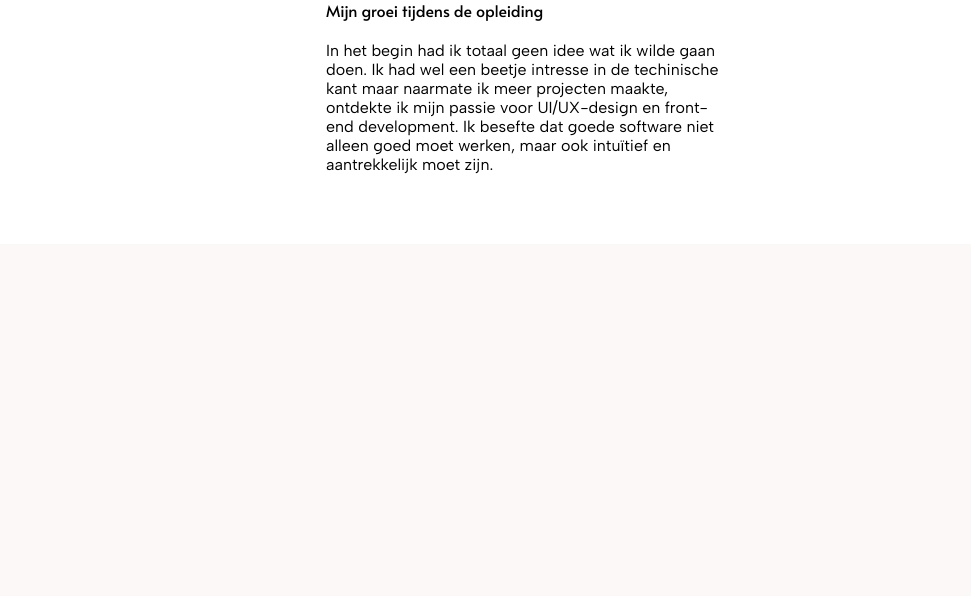
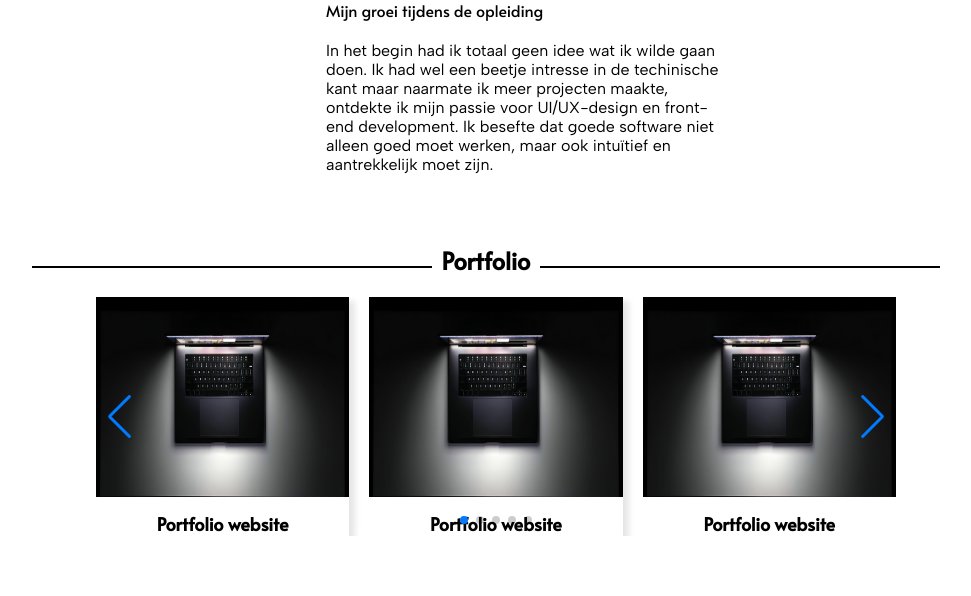
Before and after one commit to Parisxx/portfolio, a PHP site: page / in a window 1280 px wide. Shown: the part 1189-1785 px from the top of the page, without its empty margins (154-1125 px from the left). Before the commit the page ends 1363 px from the top, so only its background shows below. Run offline with PHP 8.4, Linux system fonts and the light colour scheme.

Commit message:
feat: sliding carousel with projects

```diff
--- a/index.html
+++ b/index.html
@@ -5,6 +5,7 @@
     <meta name="viewport" content="width=device-width, initial-scale=1.0">
     <title>Portfolio</title>
     <link rel="stylesheet" href="style.css">
+    <link rel="stylesheet" href="https://cdn.jsdelivr.net/npm/swiper@11/swiper-bundle.min.css"/>
 </head>
 <body>
     <div class="hero">
@@ -19,7 +20,7 @@
 
 
     <div class="about_me">
-        <h2 id="about_me" class="about_title">Over mij</h2>
+        <h2 id="about_me" class="title">Over mij</h2>
         <div class="about_content">
             <img src="src/images/profile.jpg" alt="Paris Stassen" class="profile_pic">
             <div class="about_text">
@@ -49,5 +50,58 @@
         </div>
     </div>
 
+    <div class="portfolio">
+        <h2 id="portfolio" class="title">Portfolio</h2>
+
+
+        <div class="project-carousel">
+            <div class="swiper">
+                <div class="swiper-wrapper">
+                    <div class="swiper-slide">
+                        <div class="project-card">
+                            <img src="src\images\frontpage.png" alt="Portfolio website">
+                            <h3>Portfolio website</h3>
+                        </div>
+                    </div>
+
+                    <div class="swiper-slide">
+                        <div class="project-card">
+                            <img src="src\images\frontpage.png" alt="Portfolio website">
+                            <h3>Portfolio website</h3>
+                        </div>
+                    </div>
+
+                    <div class="swiper-slide">
+                        <div class="project-card">
+                            <img src="src\images\frontpage.png" alt="Portfolio website">
+                            <h3>Portfolio website</h3>
+                        </div>
+                    </div>
+
+                    <div class="swiper-slide">
+                        <div class="project-card">
+                            <img src="src\images\frontpage.png" alt="BISS Graph">
+                            <h3>BISS Graph</h3>
+                        </div>
+                    </div>
+
+                    <div class="swiper-slide">
+                        <div class="project-card">
+                            <img src="src\images\frontpage.png" alt="Lawnotation">
+                            <h3>Lawnotation</h3>
+                        </div>
+                    </div>
+                </div>
+
+                <div class="swiper-button-next"></div>
+                <div class="swiper-button-prev"></div>
+
+                <div class="swiper-pagination"></div>
+            </div>
+        </div>
+
+        <script src="https://cdn.jsdelivr.net/npm/swiper@11/swiper-bundle.min.js"></script>
+        <script src="script.js"></script>
+    </div>
 </body>
 </html>
--- /dev/null
+++ b/script.js
@@ -0,0 +1,17 @@
+const swiper = new Swiper('.swiper', {
+    loop: true,
+    spaceBetween: 20,
+    slidesPerView: 1,
+    navigation: {
+        nextEl: '.swiper-button-next',
+        prevEl: '.swiper-button-prev',
+    },
+    pagination: {
+        el: '.swiper-pagination',
+        clickable: true,
+    },
+    breakpoints: {
+        768: { slidesPerView: 2 },
+        1024: { slidesPerView: 3 },
+    }
+});
--- a/style.css
+++ b/style.css
@@ -28,6 +28,34 @@
 body {
     font-family: 'alata', 'archivio', 'albert-sans';
 }
+
+.title {
+    font-size: 24px;
+    font-weight: bold;
+    position: relative;
+    display: inline-block;
+    padding-bottom: 10px;
+}
+
+
+.title::before,
+.title::after {
+    content: "";
+    position: absolute;
+    width: 400px;
+    height: 2px;
+    background-color: black;
+    top: 50%;
+}
+
+.title::before {
+    left: -410px;
+}
+
+.title::after {
+    right: -410px;
+}
+
 
 
 /* Front page */
@@ -79,34 +107,6 @@ nav a:hover {
     text-align: center;
 }
 
-.about_title {
-    font-size: 24px;
-    font-weight: bold;
-    position: relative;
-    display: inline-block;
-    padding-bottom: 10px;
-}
-
-
-.about_title::before,
-.about_title::after {
-    content: "";
-    position: absolute;
-    width: 400px;
-    height: 2px;
-    background-color: black;
-    top: 50%;
-}
-
-.about_title::before {
-    left: -410px;
-}
-
-.about_title::after {
-    right: -410px;
-}
-
-
 .about_content {
     display: flex;
     align-items: center;
@@ -146,4 +146,58 @@ nav a:hover {
 .arrow_icon{
     width: 20px;
     height: 20px;
+    text-decoration: none;
 }
+
+/* Portfolio */
+
+.portfolio {
+    max-width: 800px;
+    margin: 50px auto;
+    text-align: center;
+}
+
+
+
+.project-carousel {
+    width: 100%;
+    max-width: 1000px;
+    overflow: hidden;
+    padding: 10px;
+}
+
+.swiper {
+    width: 100%;
+}
+
+.swiper-slide {
+    display: flex;
+    justify-content: center;
+    align-items: center;
+}
+
+.project-card {
+    background: white;
+    box-shadow: 6px 4px 6px rgba(0, 0, 0, 0.1);
+    text-align: center;
+    transition: transform 0.3s ease;
+}
+
+.project-card img {
+    width: 100%;
+    max-width: 500px;
+    height: 200px;
+}
+
+.project-card h3 {
+    margin-top: 10px;
+    font-size: 18px;
+}
+
+.swiper-button-next, .swiper-button-prev {
+    color: black;
+}
+
+.swiper-pagination-bullet {
+    background: black;
+}
```
